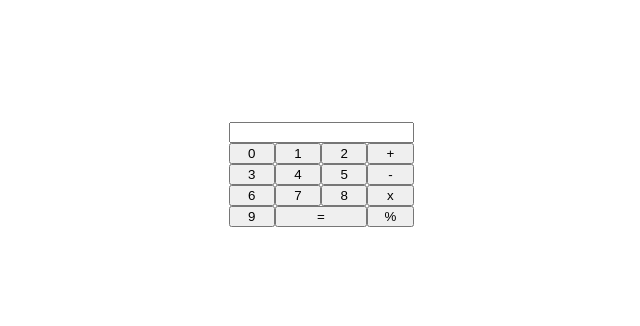
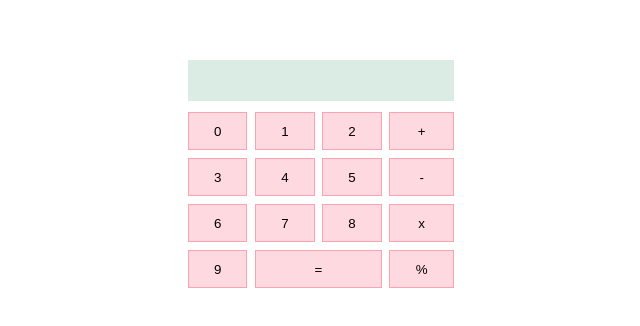
Before and after one commit to elsadl/calculatrice-react, a React (Create React App) app: page / in a window 1280 px wide. Shown: the part 226-552 px from the top of the page, without its empty margins (319-959 px from the left). Built offline with nearby package versions, Linux system fonts and the light colour scheme.

Commit message:
composant keyboard + styled components

```diff
--- a/src/App.css
+++ b/src/App.css
@@ -1,4 +1,4 @@
-.App {
+.container {
   width: 100vw;
   height: 100vh;
   display: flex;
@@ -9,21 +9,32 @@
 .calculatrice {
   display: grid;
   grid-template-columns: 3fr 1fr;
+  grid-gap: 0.4em;
   max-width: 300px;
 }
 
 .calculatrice input {
+  text-align: right;
   grid-column: 1/3;
+  border: 0;
+  background: #daece4;
+  padding: 0.5em 0.8em;
+  font-family: monospace;
+  font-size: 1.2em;
+  font-weight: bold;
+  margin-bottom: 0.2em;
 }
 
 .calculatrice div:first-of-type {
   display: grid;
   grid-template-columns: 1fr 1fr 1fr;
+  grid-gap: 0.4em;
 }
 
 .calculatrice div:last-child {
   display: grid;
   grid-template-columns: 1fr;
+  grid-gap: 0.4em;
 }
 
 #equal {
--- a/src/App.js
+++ b/src/App.js
@@ -1,11 +1,15 @@
-import Calculator from './components/Calculator';
-import './App.css';
+import GlobalStyle from "./styles/Global";
+import Calculator from "./components/Calculator";
+import "./App.css";
 
 function App() {
   return (
-    <div className="App">
-      <Calculator />
-    </div>
+    <>
+      <GlobalStyle />
+      <div className="container">
+        <Calculator />
+      </div>
+    </>
   );
 }
 
--- a/src/components/Calculator.js
+++ b/src/components/Calculator.js
@@ -1,90 +1,14 @@
-import { operators } from "../operators";
-import { useEffect } from "react";
-import { useDispatch, useSelector } from "react-redux";
-import { addDigit, addOperator, getResult } from "../actions/actions-types";
+import { useSelector } from "react-redux";
+
+import Keyboard from "./Keyboard";
 
 const Calculator = () => {
-  const dispatch = useDispatch();
   const { screen } = useSelector((state) => state);
-
-  let watchedKeys = [];
-
-  const handleKeyDown = (e) => {
-    if (watchedKeys.map((el) => el.value).includes(e.key)) {
-      const keyPressed = watchedKeys.find((el) => el.value === e.key);
-      switch (keyPressed.type) {
-        case "digit":
-          dispatch(addDigit({ value: keyPressed.value }));
-          break;
-        case "operator":
-          dispatch(addOperator({ operator: keyPressed.value }));
-          break;
-        case "equal":
-          dispatch(getResult());
-          break;
-        default:
-          return;
-      }
-    }
-  };
-
-  useEffect(() => {
-    for (let i = 0; i < 10; i++) {
-      watchedKeys.push({ value: i.toString(), type: "digit" });
-    }
-    for (const operator of operators) {
-      watchedKeys.push({ value: operator.value, type: "operator" });
-    }
-    watchedKeys.push({ value: "=", type: "equal" });
-
-    document.addEventListener("keydown", handleKeyDown, false);
-    return () => {
-      document.removeEventListener("keydown", handleKeyDown, false);
-    };
-  }, []);
 
   return (
     <div className="calculatrice">
-      <input
-        style={{ textAlign: "right" }}
-        type="text"
-        readOnly
-        value={screen}
-      ></input>
-
-      <div>
-        {[...Array(10).keys()].map((_, i) => (
-          <button
-            onClick={(e) => dispatch(addDigit({ value: e.target.value }))}
-            key={i}
-            value={i}
-            title={i}
-          >
-            {i}
-          </button>
-        ))}
-
-        <button
-          id="equal"
-          title="equal"
-          onClick={(e) => dispatch(getResult())}
-        >
-          =
-        </button>
-      </div>
-
-      <div>
-        {operators.map((operator, i) => (
-          <button
-            onClick={(e) => dispatch(addOperator({ operator: e.target.value }))}
-            key={i}
-            value={operator.value}
-            title={operator.name}
-          >
-            {operator.symbol}
-          </button>
-        ))}
-      </div>
+      <input type="text" readOnly value={screen}></input>
+      <Keyboard />
     </div>
   );
 };
--- /dev/null
+++ b/src/components/Keyboard.js
@@ -0,0 +1,83 @@
+import { operators } from "../operators";
+
+import { useEffect } from "react";
+import { useDispatch } from "react-redux";
+
+import { addDigit, addOperator, getResult } from "../actions/actions-types";
+
+import Button from "../styles/Button";
+
+const Keyboard = () => {
+  const dispatch = useDispatch();
+
+  let watchedKeys = [];
+
+  const handleKeyDown = (e) => {
+    if (watchedKeys.map((el) => el.value).includes(e.key)) {
+      const keyPressed = watchedKeys.find((el) => el.value === e.key);
+      switch (keyPressed.type) {
+        case "digit":
+          dispatch(addDigit({ value: keyPressed.value }));
+          break;
+        case "operator":
+          dispatch(addOperator({ operator: keyPressed.value }));
+          break;
+        case "equal":
+          dispatch(getResult());
+          break;
+        default:
+          return;
+      }
+    }
+  };
+
+  useEffect(() => {
+    for (let i = 0; i < 10; i++) {
+      watchedKeys.push({ value: i.toString(), type: "digit" });
+    }
+    for (const operator of operators) {
+      watchedKeys.push({ value: operator.value, type: "operator" });
+    }
+    watchedKeys.push({ value: "=", type: "equal" });
+    document.addEventListener("keydown", handleKeyDown, false);
+    return () => {
+      document.removeEventListener("keydown", handleKeyDown, false);
+    };
+  }, []);
+
+  return (
+    <>
+      <div>
+        {[...Array(10).keys()].map((_, i) => (
+          <Button
+            onClick={(e) => dispatch(addDigit({ value: e.target.value }))}
+            key={i}
+            value={i}
+            title={i}
+          >
+            {i}
+          </Button>
+        ))}
+
+        <Button id="equal" title="equal" onClick={(e) => dispatch(getResult())}>
+          =
+        </Button>
+      </div>
+
+      <div>
+        {operators.map((operator, i) => (
+          <Button
+            onClick={(e) => dispatch(addOperator({ operator: e.target.value }))}
+            key={i}
+            value={operator.value}
+            title={operator.name}
+          >
+            {operator.symbol}
+          </Button>
+        ))}
+      </div>
+    </>
+  );
+};
+
+export default Keyboard;
--- a/src/reducers/calcul.js
+++ b/src/reducers/calcul.js
@@ -9,7 +9,9 @@ const stateInit = {
 
 const reducer = (state = stateInit, action = {}) => {
   console.log(action);
+
   switch (action.type) {
+
     case NUMBER:
       const { value } = action.payload;
       const newNumber = state.number + value;
@@ -18,6 +20,7 @@ const reducer = (state = stateInit, action = {}) => {
         number: newNumber,
         screen: newNumber,
       };
+
     case OPERATOR:
       const { operator } = action.payload;
       return {
@@ -26,13 +29,13 @@ const reducer = (state = stateInit, action = {}) => {
         screen: operator,
         number: "",
       };
+
     case EQUAL:
       const operation = [...state.operation, Number(state.number)]
         .toString()
         .replaceAll(",", "");
       // eslint-disable-next-line no-eval
       const result = eval(operation);
-
       return {
         operation: [],
         number: "",
--- /dev/null
+++ b/src/styles/Button.js
@@ -0,0 +1,10 @@
+import styled from "styled-components";
+
+const Button = styled.button`
+  background: #ffd9e0;
+  border: none;
+  padding: 0.8em;
+  border: 1px solid #fca3b3;
+`;
+
+export default Button;
--- a/src/styles/Global.js
+++ b/src/styles/Global.js
@@ -0,0 +1,9 @@
+import { createGlobalStyle } from "styled-components";
+
+const GlobalStyle = createGlobalStyle`
+  body {
+    font-size: 1.2em;
+  }
+`;
+
+export default GlobalStyle;
```
Also changed, not shown: src/styles/Bouton.js (deleted).
